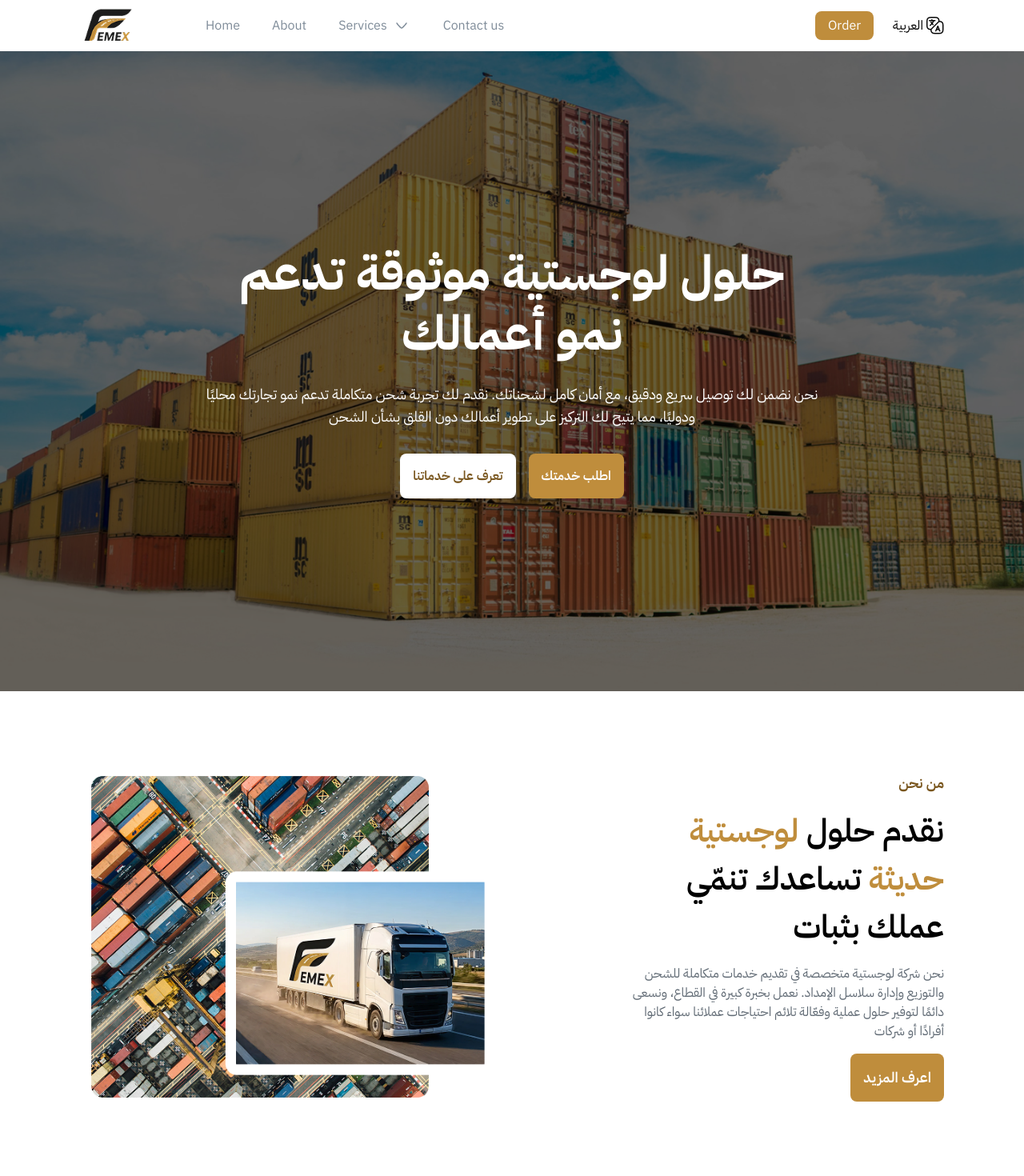
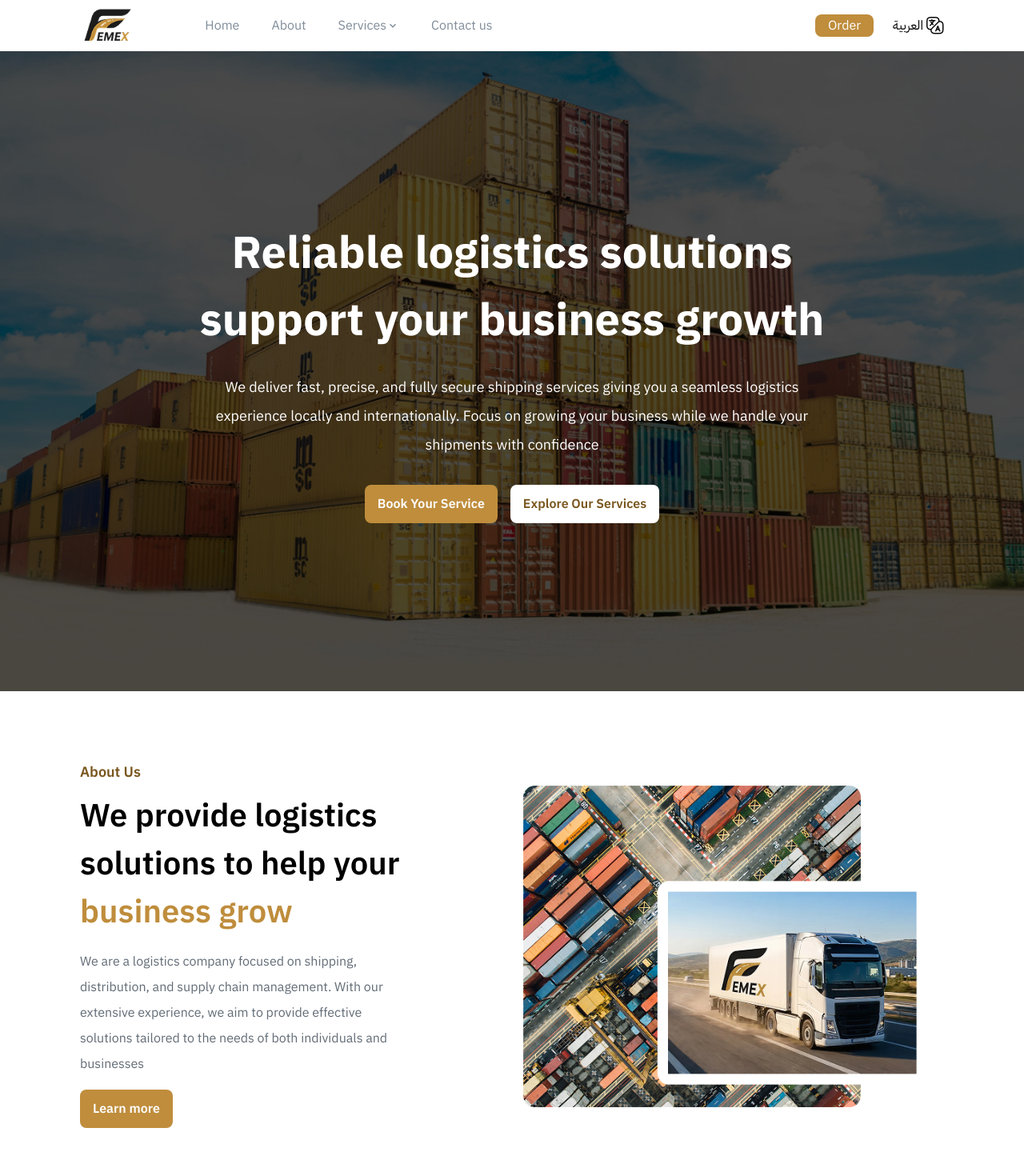
Before and after one commit to MahmoudMedhat17/EMEX, a React (Vite) app: page / in a window 1280 px wide. Shown: the top 1470 px of the page at 80% size. Built offline with nearby package versions, Linux system fonts and the light colour scheme.

Commit message:
Working on translation of the Home Page

```diff
--- a/package.json
+++ b/package.json
@@ -16,6 +16,7 @@
     "react": "^19.2.0",
     "react-dom": "^19.2.0",
     "react-i18next": "^16.3.5",
+    "react-icons": "^5.5.0",
     "react-router": "^7.9.6",
     "tailwindcss": "^4.1.17"
   },
--- a/src/components/common/Benefits.tsx
+++ b/src/components/common/Benefits.tsx
@@ -10,8 +10,8 @@ const Benefits = ({ heading, desc }: IBenefits) => {
         <div className="text-end relative p-4 border border-neutralSoftGray hover:border-primaryLight hover:bg-primarySoft duration-500 rounded-2xl">
             <img src="/assets/primeVerified.png" className="absolute right-2 w-8 h-8" />
             <div className="mr-10">
-                <h4 className="text-xl font-semibold leading-[150%]">{heading}</h4>
-                <p className="text-lg text-neutralDarkGray leading-[200%]">{desc}</p>
+                <h4 className="text-xl font-semibold midLineHeight">{heading}</h4>
+                <p className="text-lg text-neutralDarkGray highLineHeight">{desc}</p>
             </div>
         </div>
     )
--- a/src/components/common/Navbar.tsx
+++ b/src/components/common/Navbar.tsx
@@ -1,6 +1,7 @@
 import { useState } from "react";
 import { Link } from "react-router";
 import { useTranslation } from 'react-i18next';
+import { MdOutlineKeyboardArrowDown } from "react-icons/md";
 
 
 const Navbar = () => {
@@ -28,51 +29,51 @@ const Navbar = () => {
           </Link>
 
           <nav className="hidden md:flex items-center gap-10 w-full relative">
-            <span className="cursor-pointer text-neutralLightGray">{t("navbar.home")}</span>
-            <span className="cursor-pointer text-neutralLightGray">{t("navbar.about")}</span>
+            <span className="cursor-pointer text-neutralLightGray hover:text-primaryMain duration-500 highLineHeight">{t("navbar.home")}</span>
+            <span className="cursor-pointer text-neutralLightGray hover:text-primaryMain duration-500 highLineHeight">{t("navbar.about")}</span>
             <div className="flex items-center justify-center gap-1.5 h-16 group">
               <div className="absolute top-16 bg-neutralWhite w-fit space-y-4 py-4 px-2 hidden group-hover:block shadow-lg">
-                <p className="text-center cursor-pointer text-neutralLightGray">
+                <p className="text-center cursor-pointer text-neutralLightGray highLineHeight">
                   توصيل الطرود
                 </p>
-                <p className="text-center cursor-pointer text-neutralLightGray">
+                <p className="text-center cursor-pointer text-neutralLightGray highLineHeight">
                   النقل الجاف والمبرد
                 </p>
-                <p className="text-center cursor-pointer text-neutralLightGray">
+                <p className="text-center cursor-pointer text-neutralLightGray highLineHeight">
                   خدمه التحزين
                 </p>
-                <p className="text-center cursor-pointer text-neutralLightGray">
+                <p className="text-center cursor-pointer text-neutralLightGray highLineHeight">
                   تخليص جمركي
                 </p>
               </div>
               {
                 !isArabic ?
                   (
-                    <>
-                      <span className="cursor-pointer text-neutralLightGray">{t("navbar.services")}</span>
-                      <img src="/assets/arrowDown.png" className="cursor-pointer" />
-                    </>
+                    <div className="cursor-pointer flex items-center text-neutralLightGray hover:text-primaryMain duration-500">
+                      <span className="highLineHeight">{t("navbar.services")}</span>
+                      <MdOutlineKeyboardArrowDown />
+                    </div>
                   )
                   :
                   (
-                    <>
-                      <span className="cursor-pointer text-neutralLightGray">{t("navbar.services")}</span>
-                      <img src="/assets/arrowDown.png" className="cursor-pointer" />
-                    </>
+                    <div className="cursor-pointer flex items-center text-neutralLightGray hover:text-primaryMain duration-500">
+                      <span className="highLineHeight">{t("navbar.services")}</span>
+                      <MdOutlineKeyboardArrowDown />
+                    </div>
                   )
               }
             </div>
-            <span className="cursor-pointer text-neutralLightGray">{t("navbar.contact")}</span>
+            <span className="cursor-pointer text-neutralLightGray hover:text-primaryMain highLineHeight">{t("navbar.contact")}</span>
           </nav>
         </div>
 
         <div className="hidden md:flex items-center gap-6">
-          <button className="cursor-pointer bg-primaryMain text-white px-4 py-1.5 rounded-lg">
+          <button className="cursor-pointer bg-primaryMain text-white hover:bg-primaryDark duration-500 px-4 py-1.5 rounded-lg smallLineHeight">
             {t("navbar.order")}
           </button>
 
           <div onClick={handleLanguage} className="flex items-center gap-1 cursor-pointer">
-            <span>{t("navbar.langSwitch")}</span>
+            <span className="highLineHeight">{t("navbar.langSwitch")}</span>
             <img src="/assets/translateIcon.png" alt="translate" />
           </div>
         </div>
@@ -99,12 +100,12 @@ const Navbar = () => {
 
       {openMenu && (
         <div className={`md:hidden px-6 py-4 space-y-4 ${isArabic ? "text-left" : "text-right"}`}>
-          <span className="block cursor-pointer">{t("navbar.home")}</span>
-          <span className="block cursor-pointer">{t("navbar.about")}</span>
-          <span className="block cursor-pointer">{t("navbar.services")}</span>
-          <span className="block cursor-pointer">{t("navbar.contact us")}</span>
+          <span className="w-fit block cursor-pointer hover:text-primaryMain duration-500 highLineHeight">{t("navbar.home")}</span>
+          <span className="w-fit block cursor-pointer hover:text-primaryMain duration-500 highLineHeight">{t("navbar.about")}</span>
+          <span className="w-fit block cursor-pointer hover:text-primaryMain duration-500 highLineHeight">{t("navbar.services")}</span>
+          <span className="w-fit block cursor-pointer hover:text-primaryMain duration-500 highLineHeight">{t("navbar.contact")}</span>
 
-          <button className="bg-primaryMain text-white px-4 py-2 rounded-lg w-full mt-4">
+          <button className="bg-primaryMain text-white px-4 py-2 rounded-lg w-full mt-4 smallLineHeight">
             {t("navbar.order")}
           </button>
 
@@ -113,7 +114,7 @@ const Navbar = () => {
             onClick={handleLanguage}
           >
             <img src="/assets/translateIcon.png" alt="translate" className="w-5" />
-            <span>{t("navbar.langSwitch")}</span>
+            <span className="leading-[200%]">{t("navbar.langSwitch")}</span>
           </div>
         </div>
       )}
--- a/src/i18n/ar/translation.json
+++ b/src/i18n/ar/translation.json
@@ -6,6 +6,21 @@
     "contact": "تواصل معنا",
     "order": "اطلب خدمتك",
     "langSwitch": "English"
+  },
+  "hero":{
+    "title":"حلول لوجستية موثوقة تدعم نمو أعمالك",
+    "desc":"نحن نضمن لك توصيل سريع ودقيق، مع أمان كامل لشحناتك. نقدم لك تجربة شحن متكاملة تدعم نمو تجارتك محليًا ودوليًا، مما يتيح لك التركيز على تطوير أعمالك دون القلق بشأن الشحن",
+    "buttons":{
+      "buttonLeft":"تعرف علي خدماتنا",
+      "buttonRight":"اطلب خدمتك"
+    }
+  },
+  "about":{
+    "subHeading":"من نحن",
+    "desc":"نحن شركة لوجستية متخصصة في تقديم خدمات متكاملة للشحن والتوزيع وإدارة سلاسل الإمداد. نعمل بخبرة كبيرة في القطاع، ونسعى دائمًا لتوفير حلول عملية وفعّالة تلائم احتياجات عملائنا سواء كانوا أفرادًا أو شركات",
+    "buttons":{
+      "button":"اعرف المزيد"
+    }
   },
   "footer":{
     "desc":"شركة لوجستية رائدة تقدم حلول شحن وتخزين وسلسلة توريد شاملة في جميع أنحاء العالم.",
--- a/src/i18n/en/translation.json
+++ b/src/i18n/en/translation.json
@@ -6,6 +6,21 @@
     "contact": "Contact us",
     "order": "Order",
     "langSwitch": "العربية"
+  },
+  "hero":{
+    "title":"Reliable logistics solutions support your business growth",
+    "desc":"We deliver fast, precise, and fully secure shipping services giving you a seamless logistics experience locally and internationally. Focus on growing your business while we handle your shipments with confidence",
+    "buttons":{
+      "buttonLeft":"Book Your Service",
+      "buttonRight":"Explore Our Services"
+    }
+  },
+   "about":{
+    "subHeading":"About Us",
+    "desc":"We are a logistics company focused on shipping, distribution, and supply chain management. With our extensive experience, we aim to provide effective solutions tailored to the needs of both individuals and businesses",
+    "buttons":{
+      "button":"Learn more"
+    }
   },
   "footer":{
     "desc":"A top logistics firm offering global shipping, storage, and supply chain services",
--- a/src/pages/Home/About.tsx
+++ b/src/pages/Home/About.tsx
@@ -1,24 +1,48 @@
+import { useTranslation } from 'react-i18next';
 
 
 
 const About = () => {
+
+  const { t, i18n } = useTranslation();
+
+
+  const isArabic = i18n.language === "ar";
+
+  const direction = isArabic ? "rtl" : "lft";
+
+  console.log(direction)
+
+
   return (
-    <section className="py-[92px] flex flex-col lg:flex-row items-center justify-between gap-[50px] md:gap-[121px]">
-      <img src="assets/aboutImage.png" className="lg:w-[50%]" />
-      <div className="flex flex-col items-end text-end space-y-4">
-        <p className="text-primaryDark text-lg font-semibold">
-          من نحن
+    <section className="py-[92px] flex flex-col lg:flex-row items-center justify-between gap-[50px] md:gap-[121px]" dir={direction}>
+      <div className="flex flex-col space-y-4">
+        <p className="text-primaryDark text-lg font-semibold smallLineHeight">
+          {t("about.subHeading")}
         </p>
-        <h2 className="font-semibold text-[40px] lg:max-w-[400px]">
-          نقدم حلول <span className="text-primaryMain">لوجستية حديثة</span> تساعدك تنمّي عملك بثبات
-        </h2>
-        <p className="lg:max-w-[400px] text-neutralDarkGray">
-          نحن شركة لوجستية متخصصة في تقديم خدمات متكاملة للشحن والتوزيع وإدارة سلاسل الإمداد. نعمل بخبرة كبيرة في القطاع، ونسعى دائمًا لتوفير حلول عملية وفعّالة تلائم احتياجات عملائنا سواء كانوا أفرادًا أو شركات
+        {
+          isArabic ?
+            (
+              <h2 className="font-semibold text-[40px] lg:max-w-[400px] midLineHeight">
+                نقدم حلول <span className="text-primaryMain">لوجستية حديثة</span> تساعدك تنمّي عملك بثبات
+              </h2>
+            )
+            :
+            (
+              <h2 className="font-semibold text-[40px] lg:max-w-[400px] midLineHeight">
+                We provide logistics solutions to help your <span className='text-primaryMain'>business grow</span>
+              </h2>
+            )
+        }
+        <p className="lg:max-w-[400px] text-neutralDarkGray highLineHeight">
+          {t("about.desc")}
         </p>
-        <button className="bg-primaryMain text-white hover:bg-primaryDark duration-500 cursor-pointer p-4 rounded-lg text-lg font-semibold">
-          اعرف المزيد
+        <button className="bg-primaryMain text-white hover:bg-primaryDark duration-500 cursor-pointer p-4 rounded-lg font-semibold smallLineHeight w-fit">
+          {t("about.buttons.button")}
         </button>
       </div>
+      <img src="assets/aboutImage.png" className="lg:w-[50%]" />
+
     </section>
   )
 }
--- a/src/pages/Home/Hero.tsx
+++ b/src/pages/Home/Hero.tsx
@@ -1,9 +1,18 @@
+import { useTranslation } from 'react-i18next';
 
 
 
 const Hero = () => {
+
+  const { t, i18n } = useTranslation();
+
+
+  const isArabic = i18n.language === "ar";
+
+  const direction = isArabic ? "rtl" : "ltr";
+
   return (
-    <section className="relative h-screen w-full overflow-hidden">
+    <section className="relative h-screen w-full overflow-hidden" dir={direction}>
 
       <img
         src="/assets/heroImage.jpg"
@@ -11,7 +20,7 @@ const Hero = () => {
         alt=""
       />
 
-      <div className="absolute inset-0 bg-black/60"></div>
+      <div className="absolute inset-0 bg-black/70"></div>
 
       <div className="
         absolute inset-0
@@ -22,23 +31,40 @@ const Hero = () => {
         px-6
       ">
 
-        <div className="max-w-4xl">
-
-          <h1 className="text-4xl md:text-6xl font-bold leading-tight">
-            حلول لوجستية موثوقة تدعم<br />نمو أعمالك
+        <div className="max-w-4xl flex flex-col justify-center items-center">
+          <h1 className="text-[40px] md:text-[56px] font-bold midLineHeight">
+            {t("hero.title")}
           </h1>
 
-          <p className="max-w-3xl mt-4 md:mt-6 text-lg font-normal">
-            نحن نضمن لك توصيل سريع ودقيق، مع أمان كامل لشحناتك. نقدم لك تجربة شحن متكاملة تدعم نمو تجارتك محليًا ودوليًا، مما يتيح لك التركيز على تطوير أعمالك دون القلق بشأن الشحن
+          <p className="max-w-3xl mt-4 md:mt-6 text-lg font-normal highLineHeight">
+            {t("hero.desc")}
           </p>
 
           <div className="mt-6 md:mt-8 flex items-center justify-center gap-4">
-            <button className="bg-white border-primaryMain text-primaryDark hover:bg-primaryDark hover:text-white duration-500 p-4 rounded-lg font-semibold cursor-pointer">
-              تعرف على خدماتنا
-            </button>
-            <button className="bg-primaryMain text-white hover:bg-primaryDark duration-500 p-4 rounded-lg font-semibold cursor-pointer">
-              اطلب خدمتك
-            </button>
+            {
+              direction === "rtl" ?
+                (
+                  <>
+                    <button className="bg-primaryMain text-white hover:bg-primaryDark duration-500 p-4 rounded-lg font-semibold cursor-pointer smallLineHeight">
+                      {t("hero.buttons.buttonRight")}
+                    </button>
+                    <button className="bg-white border-primaryMain text-primaryDark hover:bg-primaryDark hover:text-white duration-500 p-4 rounded-lg font-semibold cursor-pointer smallLineHeight">
+                      {t("hero.buttons.buttonLeft")}
+                    </button>
+                  </>
+                )
+                :
+                (
+                  <>
+                    <button className="bg-primaryMain text-white hover:bg-primaryDark duration-500 p-4 rounded-lg font-semibold cursor-pointer smallLineHeight">
+                      {t("hero.buttons.buttonLeft")}
+                    </button>
+                    <button className="bg-white border-primaryMain text-primaryDark hover:bg-primaryDark hover:text-white duration-500 p-4 rounded-lg font-semibold cursor-pointer smallLineHeight">
+                      {t("hero.buttons.buttonRight")}
+                    </button>
+                  </>
+                )
+            }
           </div>
         </div>
       </div>
--- a/src/pages/Home/Ready.tsx
+++ b/src/pages/Home/Ready.tsx
@@ -3,13 +3,13 @@ const Ready = () => {
   return (
     <section className="my-16 bg-ready-section h-[500px] w-full flex flex-col justify-center items-center overflow-hidden">
       <div className="max-w-xl md:max-w-2xl mx-auto text-center text-white px-6 md:px-0">
-        <h2 className="mb-4 text-[40px] font-semibold">
+        <h2 className="mb-4 text-[40px] font-semibold smallLineHeight">
           جاهز تبدأ معنا؟
         </h2>
-        <p className="mb-7 text-lg">
+        <p className="mb-7 text-lg highLineHeight">
           إذا كنت بحاجة إلى توصيل شحنة، أو تخليص جمركي، أو حتى حلول تخزين، فريقنا هنا لمساعدتك في كل خطوة. تواصل معنا اليوم لنتحدث عن كيفية تحسين عملياتك اللوجستية
         </p>
-        <button className="bg-primaryMain text-white hover:bg-primaryDark duration-500 cursor-pointer p-4 rounded-lg">
+        <button className="bg-primaryMain text-white hover:bg-primaryDark duration-500 cursor-pointer p-4 rounded-lg smallLineHeight">
           احجز خدمتك الآن
         </button>
       </div>
--- a/src/pages/Home/Whyus.tsx
+++ b/src/pages/Home/Whyus.tsx
@@ -11,13 +11,13 @@ const Whyus = () => {
         <Benefits heading="التزام بالمواعيد" desc="نضمن تسليم الشحنات في الوقت المحدد مع متابعة مستمرة طوال الرحلة" />
       </div>
       <div className="order-1 lg:order-2 w-full lg:w-[25%] text-end space-y-2.5">
-        <p className="bg-primarySoft text-primaryDark text-lg font-semibold py-2 px-4 inline-block">
+        <p className="bg-primarySoft text-primaryDark text-lg font-semibold py-2 px-4 inline-block smallLineHeight">
           القيمة المضافة
         </p>
-        <h2 className="text-[40px] font-semibold">
+        <h2 className="text-[40px] font-semibold smallLineHeight">
           لماذا تختارنا ؟
         </h2>
-        <p className="text-lg text-neutralDarkGray">
+        <p className="text-lg text-neutralDarkGray highLineHeight">
           لأن نجاح شحنتك يبدأ من شريك لوجستي يفهم احتياجاتك
         </p>
       </div>
```
Also changed, not shown: src/components/common/Footer.tsx (+36 -25 lines), src/index.css (+14 -2 lines), src/pages/Home/Services.tsx (+6 -6 lines), 1 other file (tests, documents, lock files or other folders).
